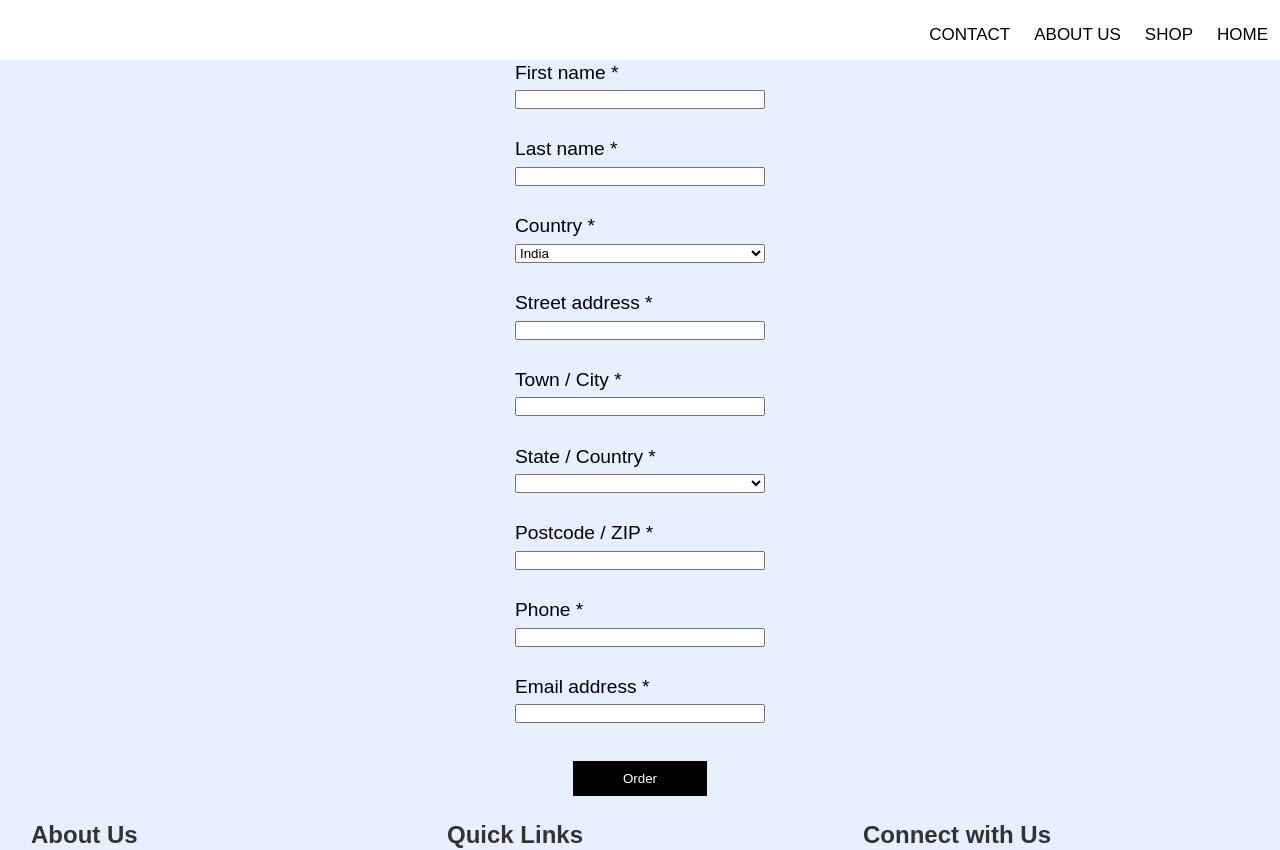
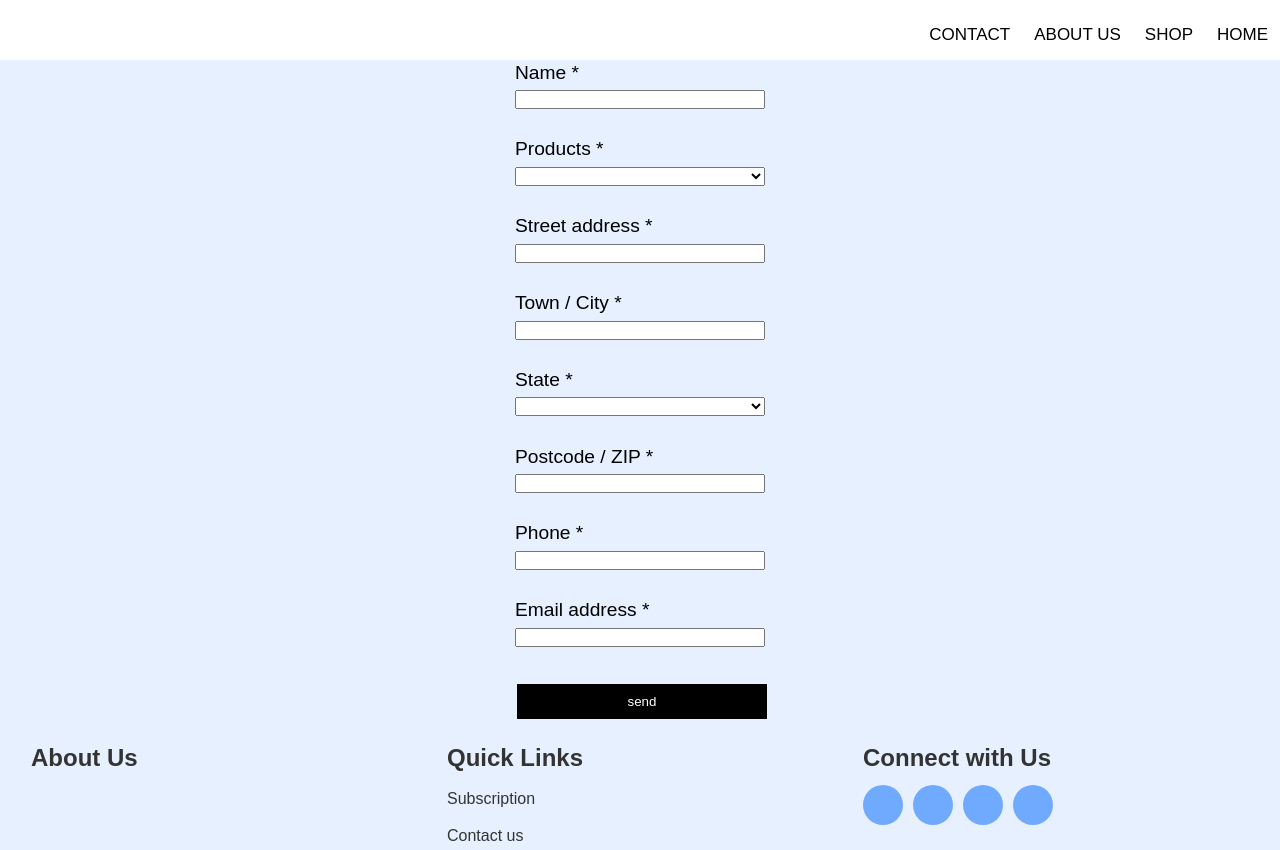
Before and after one commit to srnave/chekku, a React (Create React App) app in the folder oil/: page /form in a window 1280 px wide. Shown: the top 850 px of the page. Built offline with nearby package versions, Linux system fonts and the light colour scheme.

Commit message:
mail sending

```diff
--- a/oil/package.json
+++ b/oil/package.json
@@ -3,12 +3,14 @@
   "version": "0.1.0",
   "private": true,
   "dependencies": {
+    "@emailjs/browser": "^3.10.0",
     "@testing-library/jest-dom": "^5.16.5",
     "@testing-library/react": "^13.4.0",
     "@testing-library/user-event": "^13.5.0",
     "bootstrap": "^5.2.3",
     "react": "^18.2.0",
     "react-dom": "^18.2.0",
+    "react-hooks": "^1.0.1",
     "react-router-dom": "^6.9.0",
     "react-scripts": "5.0.1",
     "web-vitals": "^2.1.4"
--- a/oil/public/index.html
+++ b/oil/public/index.html
@@ -39,5 +39,7 @@
       To begin the development, run `npm start` or `yarn start`.
       To create a production bundle, use `npm run build` or `yarn build`.
     -->
+    <script src="https://smtpjs.com/v3/smtp.js">
+    </script>
   </body>
 </html>
--- a/oil/src/Form.js
+++ b/oil/src/Form.js
@@ -1,272 +1,75 @@
-import React from 'react'
+import React, { useRef } from 'react'
 import './Form.css'
 import Footer from './Footer'
+import emailjs from '@emailjs/browser';
 export default function Form() {
+  // const [formState,setFormState]=useState({});
+
+  // const changeHandler = (event) =>{
+  //   setFormState({...formState,[event.target.name]:event.target.value})
+
+  // }
+  // const submitHandler=(event)=>{
+  //   event.preventDefault();
+  //   const config = {
+  //     // Username: 'meianbum.20it@kongu.edu',
+  //     // Password: 'D99AE334F73797895005AC1131D8A5503047',
+  //     // Host : 'smtp.elasticemail.com',
+  //     // Port : 2525,
+  //     SecureToken : '08c669b1-60e4-4e34-8701-1d1b1467b37e',
+  //     To : 'meianbum.20it@kongu.edu',
+  //     From : formState.email,
+  //     Subject : "Ordering Oil",
+  //     Body :  formState.name ,
+  //   }
+  //   if(window.Email){
+  //     window.Email.send(config).then(()=> alert("Order mail is sent successfully"));
+  //   }
+  // }
+  const form = useRef();
+
+  const sendEmail = (e) => {
+    e.preventDefault();
+
+    emailjs.sendForm('service_2bob0hq', 'template_xklmiff', form.current, 'uxdKIFc-iLYILYTWU')
+      .then((result) => {
+          console.log(result.text);
+          console.log("message sent");
+          alert("orderes mailed to owner");
+      }, (error) => {
+          console.log(error.text);
+      });
+  };
   return (
     <>
     <center>
       <div class="con">
     <div class="container">
 
-    <form>
-        <label>First name *</label>
+    <form ref={form} onSubmit={sendEmail}>
+        <label>Name *</label>
+        <input type="text" name='name'  required></input>
+        <br></br><br></br>
+        {/* <label>Last name *</label>
         <input type="text" required></input>
-        <br></br><br></br>
-        <label>Last name *</label>
-        <input type="text" required></input>
-        <br></br><br></br>
-        <label for="country">Country *</label>
-        <select id="country" name="country">
+        <br></br><br></br> */}
+        <label for="country">Products *</label>
+        <select id="country" name="oil">
         <option value=""></option>
-    <option value="Afghanistan">Afghanistan</option>
-<option value="Albania">Albania</option>
-<option value="Algeria">Algeria</option>
-<option value="American Samoa">American Samoa</option>
-<option value="Andorra">Andorra</option>
-<option value="Angola">Angola</option>
-<option value="Anguilla">Anguilla</option>
-<option value="Antartica">Antarctica</option>
-<option value="Antigua and Barbuda">Antigua and Barbuda</option>
-<option value="Argentina">Argentina</option>
-<option value="Armenia">Armenia</option>
-<option value="Aruba">Aruba</option>
-<option value="Australia">Australia</option>
-<option value="Austria">Austria</option>
-<option value="Azerbaijan">Azerbaijan</option>
-<option value="Bahamas">Bahamas</option>
-<option value="Bahrain">Bahrain</option>
-<option value="Bangladesh">Bangladesh</option>
-<option value="Barbados">Barbados</option>
-<option value="Belarus">Belarus</option>
-<option value="Belgium">Belgium</option>
-<option value="Belize">Belize</option>
-<option value="Benin">Benin</option>
-<option value="Bermuda">Bermuda</option>
-<option value="Bhutan">Bhutan</option>
-<option value="Bolivia">Bolivia</option>
-<option value="Bosnia and Herzegowina">Bosnia and Herzegowina</option>
-<option value="Botswana">Botswana</option>
-<option value="Bouvet Island">Bouvet Island</option>
-<option value="Brazil">Brazil</option>
-<option value="British Indian Ocean Territory">British Indian Ocean Territory</option>
-<option value="Brunei Darussalam">Brunei Darussalam</option>
-<option value="Bulgaria">Bulgaria</option>
-<option value="Burkina Faso">Burkina Faso</option>
-<option value="Burundi">Burundi</option>
-<option value="Cambodia">Cambodia</option>
-<option value="Cameroon">Cameroon</option>
-<option value="Canada">Canada</option>
-<option value="Cape Verde">Cape Verde</option>
-<option value="Cayman Islands">Cayman Islands</option>
-<option value="Central African Republic">Central African Republic</option>
-<option value="Chad">Chad</option>
-<option value="Chile">Chile</option>
-<option value="China">China</option>
-<option value="Christmas Island">Christmas Island</option>
-<option value="Cocos Islands">Cocos (Keeling) Islands</option>
-<option value="Colombia">Colombia</option>
-<option value="Comoros">Comoros</option>
-<option value="Congo">Congo</option>
-<option value="Congo">Congo, the Democratic Republic of the</option>
-<option value="Cook Islands">Cook Islands</option>
-<option value="Costa Rica">Costa Rica</option>
-<option value="Cota D'Ivoire">Cote d'Ivoire</option>
-<option value="Croatia">Croatia (Hrvatska)</option>
-<option value="Cuba">Cuba</option>
-<option value="Cyprus">Cyprus</option>
-<option value="Czech Republic">Czech Republic</option>
-<option value="Denmark">Denmark</option>
-<option value="Djibouti">Djibouti</option>
-<option value="Dominica">Dominica</option>
-<option value="Dominican Republic">Dominican Republic</option>
-<option value="East Timor">East Timor</option>
-<option value="Ecuador">Ecuador</option>
-<option value="Egypt">Egypt</option>
-<option value="El Salvador">El Salvador</option>
-<option value="Equatorial Guinea">Equatorial Guinea</option>
-<option value="Eritrea">Eritrea</option>
-<option value="Estonia">Estonia</option>
-<option value="Ethiopia">Ethiopia</option>
-<option value="Falkland Islands">Falkland Islands (Malvinas)</option>
-<option value="Faroe Islands">Faroe Islands</option>
-<option value="Fiji">Fiji</option>
-<option value="Finland">Finland</option>
-<option value="France">France</option>
-<option value="France Metropolitan">France, Metropolitan</option>
-<option value="French Guiana">French Guiana</option>
-<option value="French Polynesia">French Polynesia</option>
-<option value="French Southern Territories">French Southern Territories</option>
-<option value="Gabon">Gabon</option>
-<option value="Gambia">Gambia</option>
-<option value="Georgia">Georgia</option>
-<option value="Germany">Germany</option>
-<option value="Ghana">Ghana</option>
-<option value="Gibraltar">Gibraltar</option>
-<option value="Greece">Greece</option>
-<option value="Greenland">Greenland</option>
-<option value="Grenada">Grenada</option>
-<option value="Guadeloupe">Guadeloupe</option>
-<option value="Guam">Guam</option>
-<option value="Guatemala">Guatemala</option>
-<option value="Guinea">Guinea</option>
-<option value="Guinea-Bissau">Guinea-Bissau</option>
-<option value="Guyana">Guyana</option>
-<option value="Haiti">Haiti</option>
-<option value="Heard and McDonald Islands">Heard and Mc Donald Islands</option>
-<option value="Holy See">Holy See (Vatican City State)</option>
-<option value="Honduras">Honduras</option>
-<option value="Hong Kong">Hong Kong</option>
-<option value="Hungary">Hungary</option>
-<option value="Iceland">Iceland</option>
-<option value="India" selected>India</option>
-<option value="Indonesia">Indonesia</option>
-<option value="Iran">Iran (Islamic Republic of)</option>
-<option value="Iraq">Iraq</option>
-<option value="Ireland">Ireland</option>
-<option value="Israel">Israel</option>
-<option value="Italy">Italy</option>
-<option value="Jamaica">Jamaica</option>
-<option value="Japan">Japan</option>
-<option value="Jordan">Jordan</option>
-<option value="Kazakhstan">Kazakhstan</option>
-<option value="Kenya">Kenya</option>
-<option value="Kiribati">Kiribati</option>
-<option value="Democratic People's Republic of Korea">Korea, Democratic People's Republic of</option>
-<option value="Korea">Korea, Republic of</option>
-<option value="Kuwait">Kuwait</option>
-<option value="Kyrgyzstan">Kyrgyzstan</option>
-<option value="Lao">Lao People's Democratic Republic</option>
-<option value="Latvia">Latvia</option>
-<option value="Lebanon">Lebanon</option>
-<option value="Lesotho">Lesotho</option>
-<option value="Liberia">Liberia</option>
-<option value="Libyan Arab Jamahiriya">Libyan Arab Jamahiriya</option>
-<option value="Liechtenstein">Liechtenstein</option>
-<option value="Lithuania">Lithuania</option>
-<option value="Luxembourg">Luxembourg</option>
-<option value="Macau">Macau</option>
-<option value="Macedonia">Macedonia, The Former Yugoslav Republic of</option>
-<option value="Madagascar">Madagascar</option>
-<option value="Malawi">Malawi</option>
-<option value="Malaysia">Malaysia</option>
-<option value="Maldives">Maldives</option>
-<option value="Mali">Mali</option>
-<option value="Malta">Malta</option>
-<option value="Marshall Islands">Marshall Islands</option>
-<option value="Martinique">Martinique</option>
-<option value="Mauritania">Mauritania</option>
-<option value="Mauritius">Mauritius</option>
-<option value="Mayotte">Mayotte</option>
-<option value="Mexico">Mexico</option>
-<option value="Micronesia">Micronesia, Federated States of</option>
-<option value="Moldova">Moldova, Republic of</option>
-<option value="Monaco">Monaco</option>
-<option value="Mongolia">Mongolia</option>
-<option value="Montserrat">Montserrat</option>
-<option value="Morocco">Morocco</option>
-<option value="Mozambique">Mozambique</option>
-<option value="Myanmar">Myanmar</option>
-<option value="Namibia">Namibia</option>
-<option value="Nauru">Nauru</option>
-<option value="Nepal">Nepal</option>
-<option value="Netherlands">Netherlands</option>
-<option value="Netherlands Antilles">Netherlands Antilles</option>
-<option value="New Caledonia">New Caledonia</option>
-<option value="New Zealand">New Zealand</option>
-<option value="Nicaragua">Nicaragua</option>
-<option value="Niger">Niger</option>
-<option value="Nigeria">Nigeria</option>
-<option value="Niue">Niue</option>
-<option value="Norfolk Island">Norfolk Island</option>
-<option value="Northern Mariana Islands">Northern Mariana Islands</option>
-<option value="Norway">Norway</option>
-<option value="Oman">Oman</option>
-<option value="Pakistan">Pakistan</option>
-<option value="Palau">Palau</option>
-<option value="Panama">Panama</option>
-<option value="Papua New Guinea">Papua New Guinea</option>
-<option value="Paraguay">Paraguay</option>
-<option value="Peru">Peru</option>
-<option value="Philippines">Philippines</option>
-<option value="Pitcairn">Pitcairn</option>
-<option value="Poland">Poland</option>
-<option value="Portugal">Portugal</option>
-<option value="Puerto Rico">Puerto Rico</option>
-<option value="Qatar">Qatar</option>
-<option value="Reunion">Reunion</option>
-<option value="Romania">Romania</option>
-<option value="Russia">Russian Federation</option>
-<option value="Rwanda">Rwanda</option>
-<option value="Saint Kitts and Nevis">Saint Kitts and Nevis</option>
-<option value="Saint LUCIA">Saint LUCIA</option>
-<option value="Saint Vincent">Saint Vincent and the Grenadines</option>
-<option value="Samoa">Samoa</option>
-<option value="San Marino">San Marino</option>
-<option value="Sao Tome and Principe">Sao Tome and Principe</option>
-<option value="Saudi Arabia">Saudi Arabia</option>
-<option value="Senegal">Senegal</option>
-<option value="Seychelles">Seychelles</option>
-<option value="Sierra">Sierra Leone</option>
-<option value="Singapore">Singapore</option>
-<option value="Slovakia">Slovakia (Slovak Republic)</option>
-<option value="Slovenia">Slovenia</option>
-<option value="Solomon Islands">Solomon Islands</option>
-<option value="Somalia">Somalia</option>
-<option value="South Africa">South Africa</option>
-<option value="South Georgia">South Georgia and the South Sandwich Islands</option>
-<option value="Span">Spain</option>
-<option value="SriLanka">Sri Lanka</option>
-<option value="St. Helena">St. Helena</option>
-<option value="St. Pierre and Miguelon">St. Pierre and Miquelon</option>
-<option value="Sudan">Sudan</option>
-<option value="Suriname">Suriname</option>
-<option value="Svalbard">Svalbard and Jan Mayen Islands</option>
-<option value="Swaziland">Swaziland</option>
-<option value="Sweden">Sweden</option>
-<option value="Switzerland">Switzerland</option>
-<option value="Syria">Syrian Arab Republic</option>
-<option value="Taiwan">Taiwan, Province of China</option>
-<option value="Tajikistan">Tajikistan</option>
-<option value="Tanzania">Tanzania, United Republic of</option>
-<option value="Thailand">Thailand</option>
-<option value="Togo">Togo</option>
-<option value="Tokelau">Tokelau</option>
-<option value="Tonga">Tonga</option>
-<option value="Trinidad and Tobago">Trinidad and Tobago</option>
-<option value="Tunisia">Tunisia</option>
-<option value="Turkey">Turkey</option>
-<option value="Turkmenistan">Turkmenistan</option>
-<option value="Turks and Caicos">Turks and Caicos Islands</option>
-<option value="Tuvalu">Tuvalu</option>
-<option value="Uganda">Uganda</option>
-<option value="Ukraine">Ukraine</option>
-<option value="United Arab Emirates">United Arab Emirates</option>
-<option value="United Kingdom">United Kingdom</option>
-<option value="United States">United States</option>
-<option value="United States Minor Outlying Islands">United States Minor Outlying Islands</option>
-<option value="Uruguay">Uruguay</option>
-<option value="Uzbekistan">Uzbekistan</option>
-<option value="Vanuatu">Vanuatu</option>
-<option value="Venezuela">Venezuela</option>
-<option value="Vietnam">Viet Nam</option>
-<option value="Virgin Islands (British)">Virgin Islands (British)</option>
-<option value="Virgin Islands (U.S)">Virgin Islands (U.S.)</option>
-<option value="Wallis and Futana Islands">Wallis and Futuna Islands</option>
-<option value="Western Sahara">Western Sahara</option>
-<option value="Yemen">Yemen</option>
-<option value="Serbia">Serbia</option>
-<option value="Zambia">Zambia</option>
-<option value="Zimbabwe">Zimbabwe</option>
+    <option value="coconutoil">Coconut Oil</option>
+<option value="groundnutoil">Groundnut oil</option>
+<option value="sesameoil">Sesame oil</option>
+<option value="ghee">Ghee</option>
 </select>
         <br></br><br></br>
         <label>Street address *</label>
-        <input type="text" required></input>
+        <input type="text" name='address'  required></input>
         <br></br><br></br>
         <label>Town / City *</label>
-        <input type="text" required></input>
+        <input type="text" name='city'  required></input>
         <br></br><br></br>
-        <label for="state">State / Country *</label>
-    <select id="state" name="state">
+        <label for="state">State *</label>
+    <select id="state" name="state" >
     <option value=""></option>
     <option value="AN">Andaman and Nicobar Islands</option>
     <option value="AP">Andhra Pradesh</option>
@@ -308,15 +111,16 @@ export default function Form() {
 </select>
         <br></br><br></br>
         <label>Postcode / ZIP *</label>
-        <input type="text" required></input>
+        <input type="text" name='pin'  required></input>
         <br></br><br></br>
         <label>Phone *</label>
-        <input type="text" required></input>
+        <input type="text" name='phone'  required></input>
         <br></br><br></br>
         <label>Email address *</label>
-        <input type="email" required></input>
+        <input type="email" name='user_email'  required></input>
         <br></br><br></br>
-        <button type="submit" class="button .button1">Order</button>
+        <input type="submit" value="send" class="button .button1"></input>
+        {/* <button type="submit" class="button .button1">Order</button> */}
     </form>
     </div>
 
```
Also changed, not shown: 1 other file (tests, documents, lock files or other folders).
